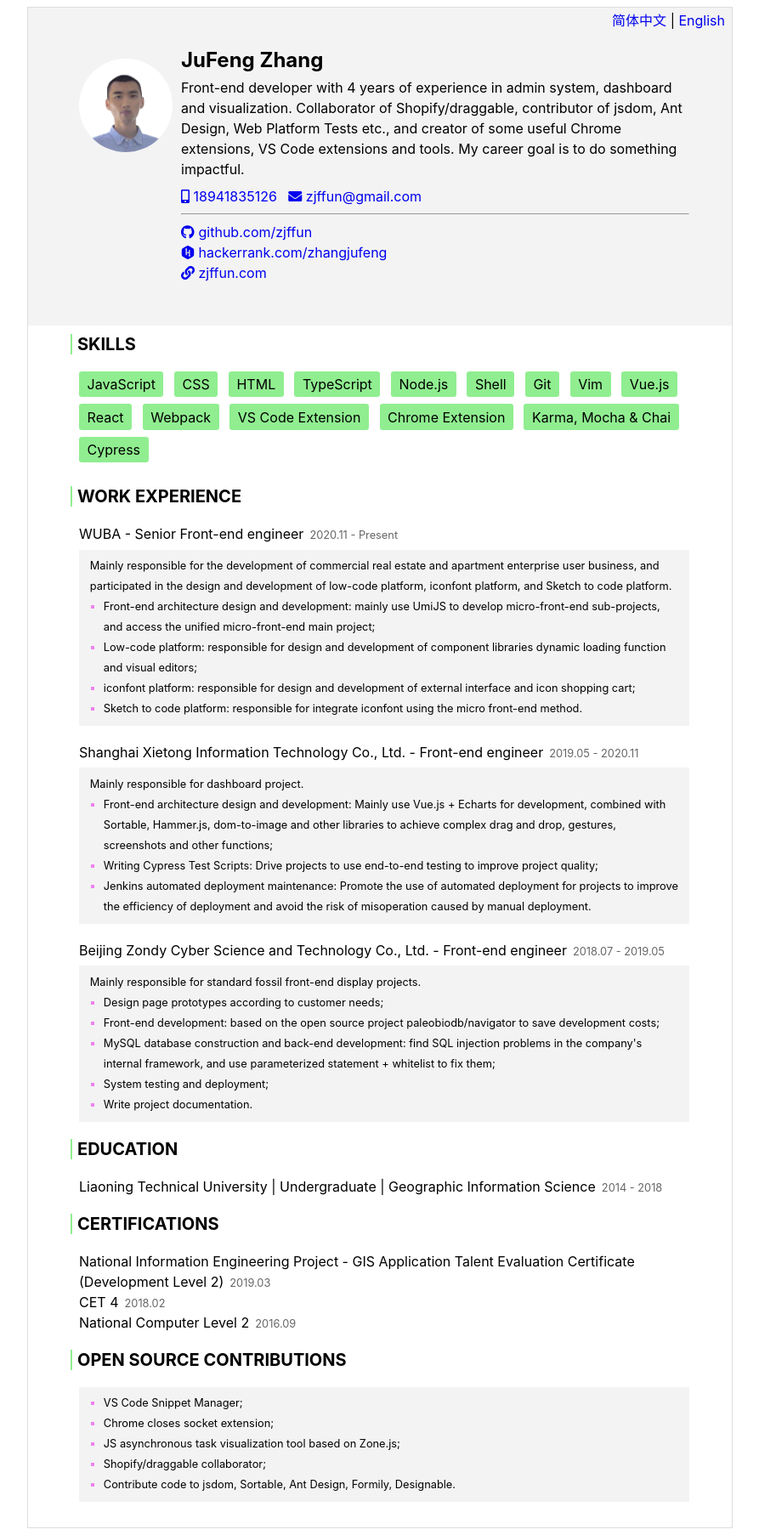
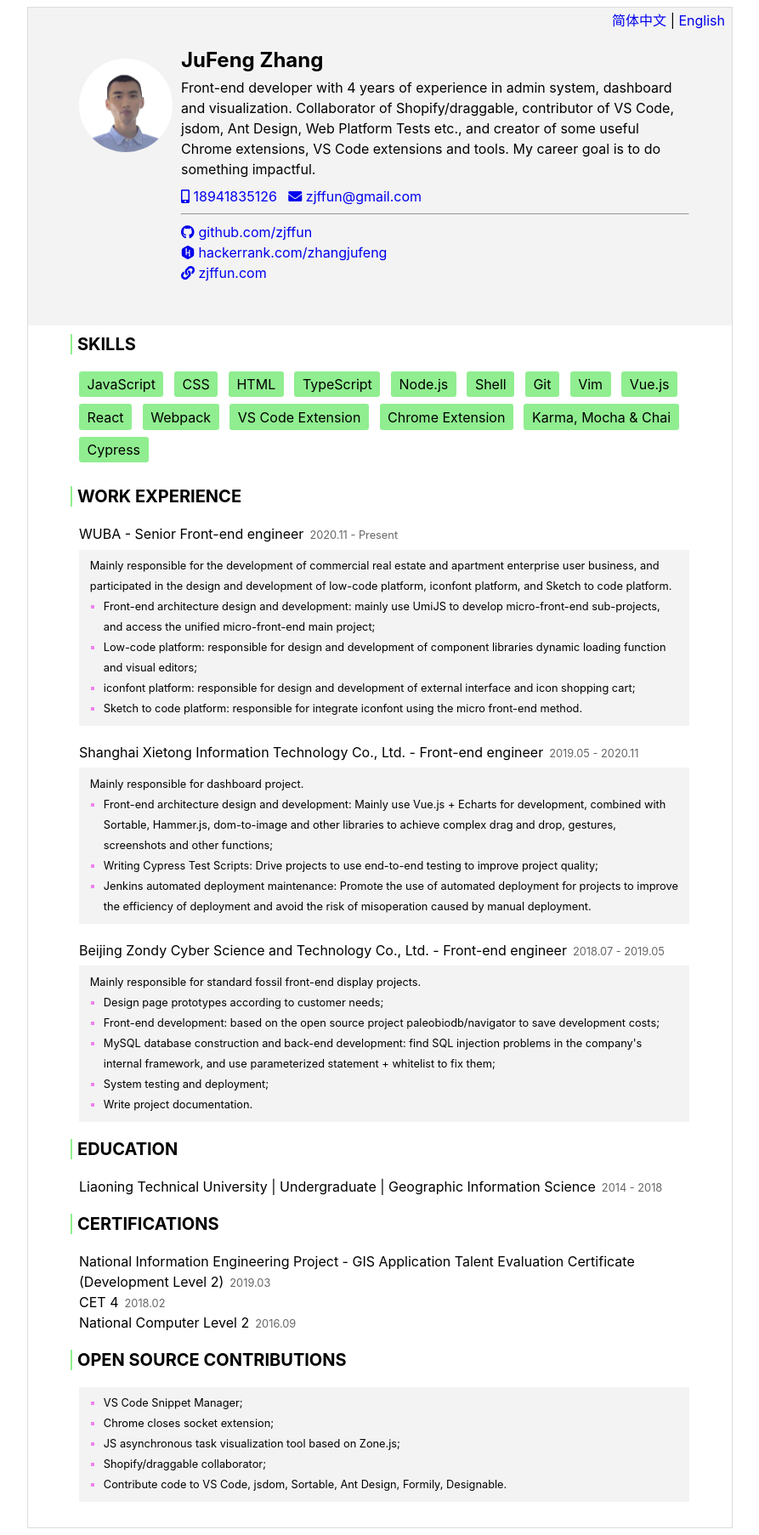
Before and after one commit to 1010543618/CV-template, a plain HTML site: page index.en.html in a window 1280 px wide. Shown: the whole page at 85% size, without its empty margins (193-1086 px from the left). Drawn offline with Linux system fonts and the light colour scheme.

Commit message:
update self introduce

```diff
--- a/index.en.html
+++ b/index.en.html
@@ -23,8 +23,8 @@
           <p>
             Front-end developer with 4 years of experience in admin system,
             dashboard and visualization. Collaborator of Shopify/draggable,
-            contributor of jsdom, Ant Design, Web Platform Tests etc., and
-            creator of some useful Chrome extensions, VS Code extensions and
+            contributor of VS Code, jsdom, Ant Design, Web Platform Tests etc.,
+            and creator of some useful Chrome extensions, VS Code extensions and
             tools. My career goal is to do something impactful.
           </p>
           <p>
@@ -228,8 +228,8 @@
                 </li>
                 <li>Shopify/draggable collaborator;</li>
                 <li>
-                  Contribute code to jsdom, Sortable, Ant Design, Formily,
-                  Designable.
+                  Contribute code to VS Code, jsdom, Sortable, Ant Design,
+                  Formily, Designable.
                 </li>
               </ul>
             </div>
```
Also changed, not shown: index.html (+4 -3 lines).
